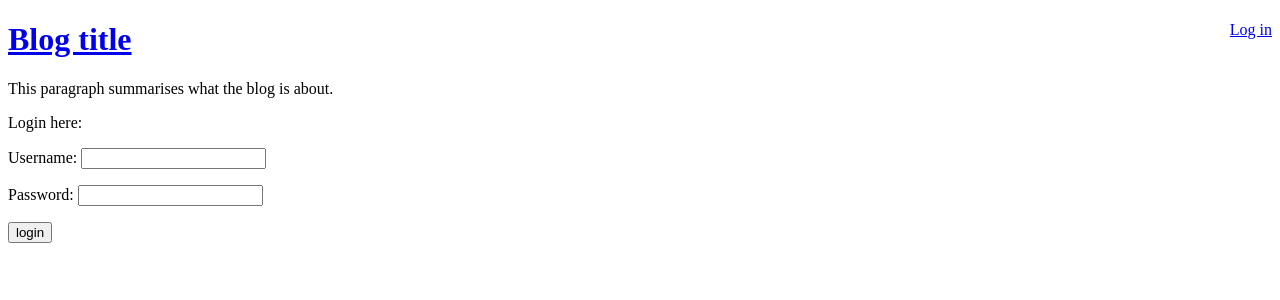
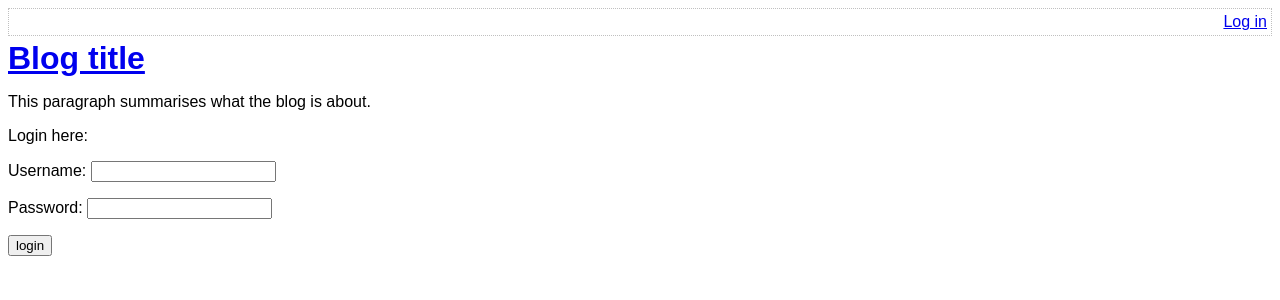
Before and after one commit to BramVer/PHP_RegisterMe, a PHP site: page /login.php in a window 1280 px wide. Shown: the top 300 px of the page. Run offline with PHP 8.4, Linux system fonts and the light colour scheme.

Commit message:
Added base css

```diff
--- /dev/null
+++ b/assets/main.css
@@ -0,0 +1,36 @@
+/* Success/error message boxes */
+.box {
+	border: 1px dotted silver;
+	border-radius: 5px;
+	padding: 4px;
+}
+.error {
+	background-color: #ff6666;
+}
+.success {
+	background-color: #88ff88;
+}
+
+.install-password {
+	font-size: 1.2em;
+}
+
+.top-menu {
+	border: 1px dotted silver;
+	min-height: 18px;
+	padding: 4px;
+	margin-bottom: 4px;
+}
+
+.menu-options {
+	float: right;
+}
+
+h1, h2, h3 {
+	margin-top: 0;
+	margin-bottom: 8px;
+}
+
+body {
+	font-family: sans-serif;
+}
--- a/index.php
+++ b/index.php
@@ -22,13 +22,13 @@
 <html>
     <head>
         <title>A blog application</title>
-        <meta http-equiv="Content-Type" content="text/html;charset=utf-8" />
+        <?php require 'templates/head.php' ?>
     </head>
     <body>
       <?php require 'templates/title.php' ?>
 
       <?php if ($notFound): ?>
-        <div style='border: 1px solid #ff6666; padding: 6px;'>
+        <div class='error box'>
           Error: cannot find requested blog post :'(
         </div>
       <?php endif ?>
--- a/login.php
+++ b/login.php
@@ -31,13 +31,13 @@
       <title>
           A blog application | Login
       </title>
-      <meta http-equiv="Content-Type" content="text/html;charset=utf-8" />
+      <?php require 'templates/head.php' ?>
   </head>
   <body>
     <?php require 'templates/title.php' ?>
 
     <?php if($username): ?>
-      <div style='border: 1px solid #ff6666; padding: 6px;'>
+      <div class='error box'>
         Username or pwd is incorrect, please try again.
       </div>
     <?php endif ?>
--- a/templates/comment-form.php
+++ b/templates/comment-form.php
@@ -8,7 +8,7 @@
 <hr/>
 
 <?php if($errors): ?>
-  <div style='borders: 1px solid #ff6666; padding: 6px;'>
+  <div class='error box'>
     <ul>
       <?php foreach($errors as $e): ?>
         <li><?php echo $e ?></li>
--- /dev/null
+++ b/templates/head.php
@@ -0,0 +1,2 @@
+<meta http-equiv="Content-Type" content="text/html;charset=utf-8" />
+<link rel="stylesheet" type="text/css" href="assets/main.css" />
--- a/templates/title.php
+++ b/templates/title.php
@@ -1,4 +1,5 @@
-<div style="float: right;">
+<div class="top-menu">
+    <div class="menu-options">
         <?php if (isLoggedIn()): ?>
             Hello <?php echo htmlEscape(getAuthUser()) ?>.
             <a href="logout.php">Log out</a>
@@ -6,6 +7,9 @@
             <a href="login.php">Log in</a>
         <?php endif ?>
     </div>
+</div>
+<a href="index.php">
+
 
 <a href='index.php'>
   <h1>Blog title</h1>
--- a/view-post.php
+++ b/view-post.php
@@ -46,7 +46,7 @@
             A blog application |
             <?php echo htmlEscape($row['title']) ?>
         </title>
-        <meta http-equiv="Content-Type" content="text/html;charset=utf-8" />
+        <?php require 'templates/head.php' ?>
     </head>
     <body>
         <?php require 'templates/title.php' ?>
```
Also changed, not shown: install.php (+2 -15 lines). Lines whose indentation alone changed are shown as unchanged.
